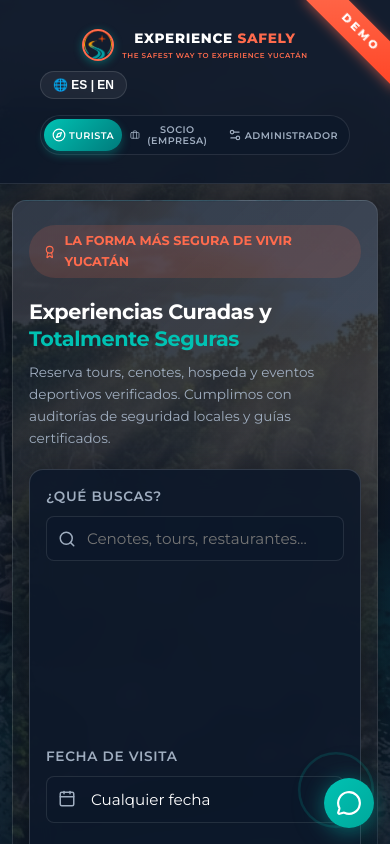
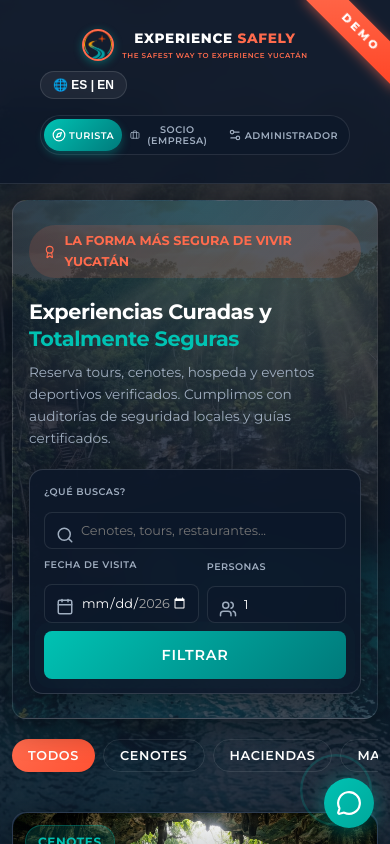
Before and after one commit to chatbot-multicanal/experience-safely, a React (Vite) app: page / in a window 390 px wide. Shown: the top 844 px of the page. Built offline with nearby package versions, Linux system fonts and the light colour scheme.

Commit message:
fix-mobile-datepicker-compact

```diff
--- a/src/index.css
+++ b/src/index.css
@@ -502,9 +502,29 @@ h1, h2, h3, h4, h5, h6 {
     margin-bottom: 20px !important;
   }
   .search-bar {
-    flex-direction: column !important;
-    padding: 16px !important;
-    gap: 10px !important;
+    padding: 14px !important;
+    gap: 8px !important;
+  }
+  .search-bar .form-group {
+    flex: 1 1 100% !important;
+    margin-bottom: 0 !important;
+  }
+  .search-bar .form-group:nth-child(2),
+  .search-bar .form-group:nth-child(3) {
+    flex: 1 1 45% !important;
+  }
+  .search-bar .form-label {
+    font-size: 0.6rem !important;
+    margin-bottom: 4px !important;
+  }
+  .search-bar .form-input,
+  .search-bar .form-select {
+    padding: 10px 10px 10px 36px !important;
+    font-size: 0.8rem !important;
+  }
+  .search-bar .btn {
+    padding: 12px !important;
+    width: 100%;
   }
   .grid-cards {
     grid-template-columns: 1fr;
--- a/src/views/TouristView.jsx
+++ b/src/views/TouristView.jsx
@@ -182,14 +182,15 @@ export default function TouristView() {
             <div className="search-bar glass-card" style={{
               display: 'flex',
               flexWrap: 'wrap',
-              gap: '16px',
-              padding: '24px',
+              gap: '12px',
+              padding: '20px',
               background: 'rgba(13, 24, 42, 0.9)',
               borderRadius: '16px',
               border: '1px solid rgba(255,255,255,0.15)',
               position: 'relative',
               zIndex: 2,
-              boxShadow: '0 12px 40px rgba(0,0,0,0.5)'
+              boxShadow: '0 12px 40px rgba(0,0,0,0.5)',
+              alignItems: 'flex-end'
             }}>
               <div className="form-group" style={{ flex: '1 1 250px', marginBottom: 0 }}>
                 <label className="form-label">{language === 'es' ? '¿Qué buscas?' : 'Search experiences'}</label>
@@ -206,26 +207,20 @@ export default function TouristView() {
                 </div>
               </div>
 
-              <div className="form-group" style={{ flex: '1 1 180px', marginBottom: 0 }}>
+              <div className="form-group" style={{ flex: '1 1 160px', marginBottom: 0 }}>
                 <label className="form-label">{language === 'es' ? 'Fecha de Visita' : 'Date of Visit'}</label>
                 <div style={{ position: 'relative' }}>
-                  <Calendar size={18} style={{ position: 'absolute', left: '12px', top: '14px', color: 'var(--color-text-muted)' }} />
-                  <select
-                    className="form-select"
+                  <Calendar size={18} style={{ position: 'absolute', left: '12px', top: '14px', color: 'var(--color-text-muted)', pointerEvents: 'none', zIndex: 1 }} />
+                  <input
+                    type="date"
+                    className="form-input"
                     value={filterDate}
                     onChange={(e) => setFilterDate(e.target.value)}
-                    style={{ paddingLeft: '40px', width: '100%' }}
-                  >
-                    <option value="">{t('datePlace')}</option>
-                    {(dates || []).map(d => {
-                      try {
-                        const dayName = new Date(d + 'T00:00:00').toLocaleDateString(language === 'es' ? 'es-MX' : 'en-US', { weekday: 'short', day: 'numeric', month: 'short' });
-                        return <option key={d} value={d}>{dayName}</option>;
-                      } catch (err) {
-                        return <option key={d} value={d}>{d}</option>;
-                      }
-                    })}
-                  </select>
+                    min={dates && dates.length > 0 ? dates[0] : undefined}
+                    max={dates && dates.length > 0 ? dates[dates.length - 1] : undefined}
+                    style={{ paddingLeft: '40px', width: '100%', colorScheme: 'dark' }}
+                    placeholder={t('datePlace')}
+                  />
                 </div>
               </div>
 
```
Also changed, not shown: 4 other files (tests, documents, lock files or other folders).
